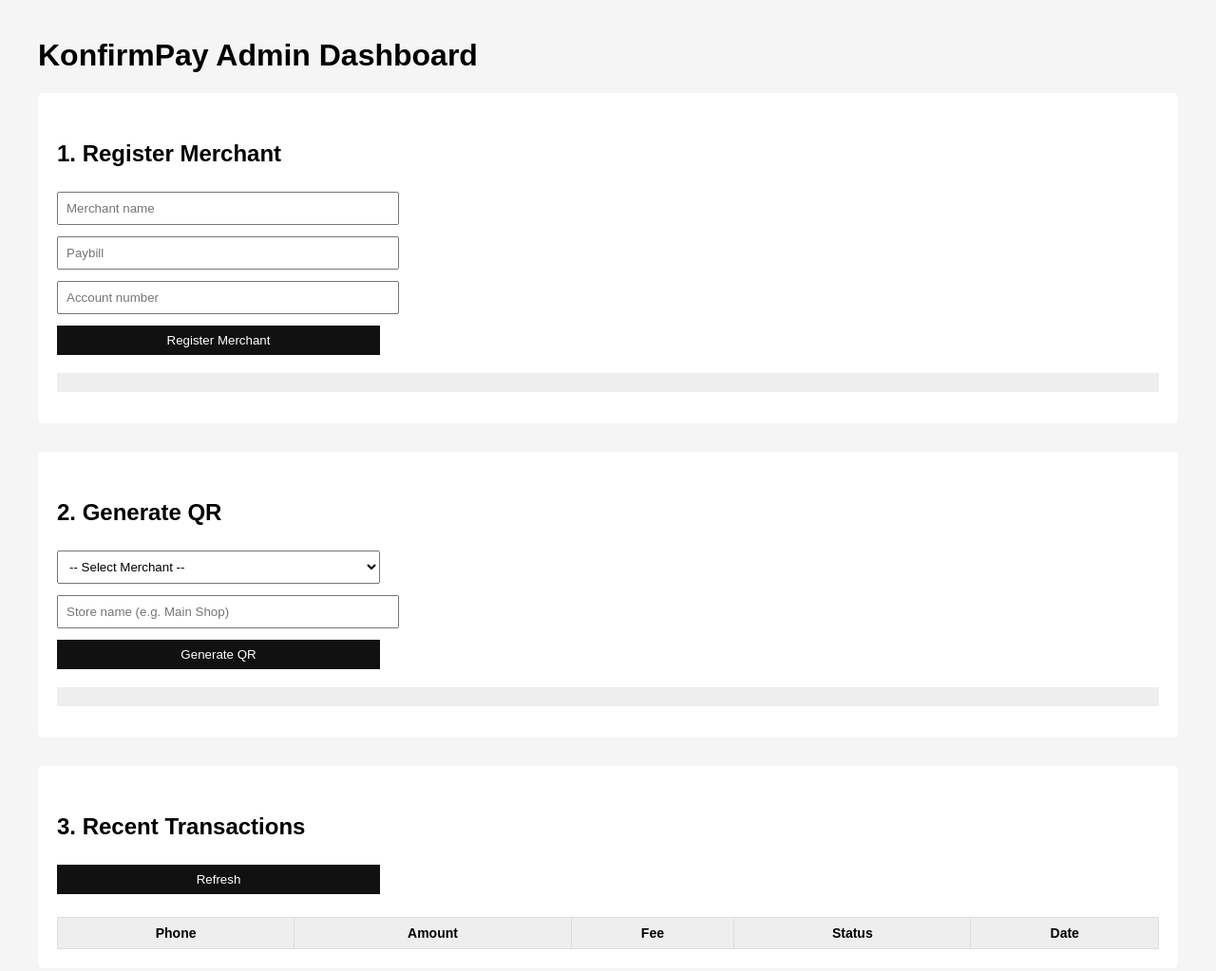
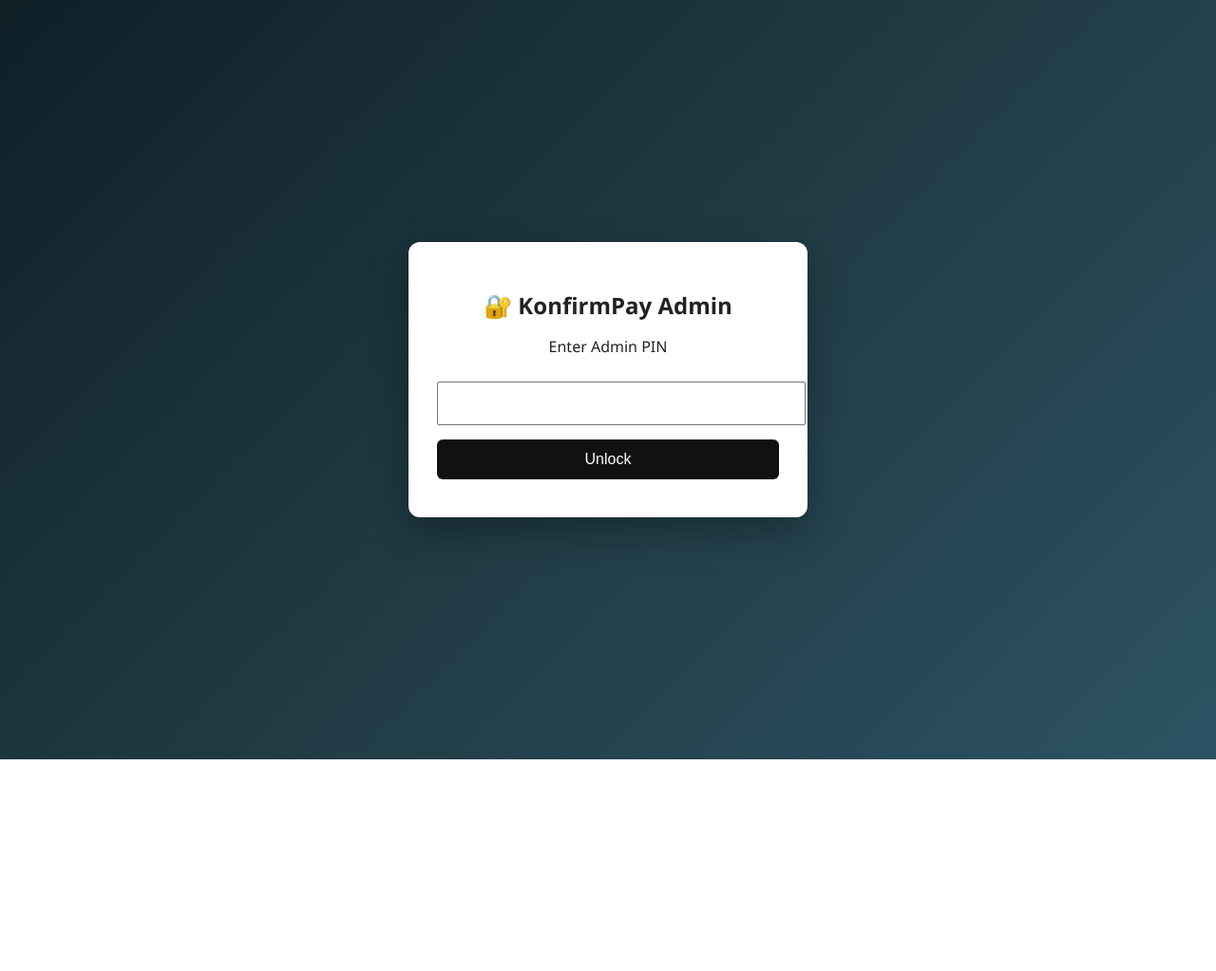
Before and after one commit to UkulimaFixQr/Konfirmpay, a website: page Public/admin.html in a window 1280 px wide. Shown: the whole page at 95% size. After the commit the page ends 800 px from the top, so only its background shows below. Drawn offline with Linux system fonts and the light colour scheme; no server answers.

Commit message:
dashboard

```diff
--- a/Public/admin.html
+++ b/Public/admin.html
@@ -5,82 +5,122 @@
   <meta charset="UTF-8" />
   <style>
     body {
-      font-family: Arial, sans-serif;
-      margin: 40px;
-      background: #f5f5f5;
+      font-family: "Segoe UI", Arial, sans-serif;
+      margin: 0;
+      background: linear-gradient(135deg, #0f2027, #203a43, #2c5364);
+      color: #222;
     }
-    h2 { margin-top: 30px; }
-    input, select, button {
-      padding: 8px;
-      margin: 6px 0;
-      width: 340px;
+
+    .lock-screen {
+      height: 100vh;
+      display: flex;
+      align-items: center;
+      justify-content: center;
     }
+
+    .card {
+      background: white;
+      padding: 30px;
+      width: 360px;
+      border-radius: 12px;
+      box-shadow: 0 15px 40px rgba(0,0,0,.3);
+      text-align: center;
+    }
+
+    .card h2 {
+      margin-bottom: 10px;
+    }
+
+    input {
+      padding: 12px;
+      width: 100%;
+      margin-top: 10px;
+      font-size: 16px;
+      text-align: center;
+      letter-spacing: 5px;
+    }
+
     button {
+      margin-top: 15px;
+      padding: 12px;
+      width: 100%;
+      border: none;
       background: #111;
       color: white;
-      border: none;
+      font-size: 16px;
       cursor: pointer;
+      border-radius: 6px;
     }
+
+    .error {
+      color: red;
+      margin-top: 10px;
+    }
+
+    .dashboard {
+      display: none;
+      padding: 40px;
+      background: #f5f5f5;
+      min-height: 100vh;
+    }
+
     .box {
       background: white;
       padding: 20px;
-      margin-bottom: 30px;
-      border-radius: 5px;
+      border-radius: 8px;
+      margin-bottom: 25px;
     }
-    pre {
-      background: #eee;
-      padding: 10px;
-    }
+
     table {
       width: 100%;
       border-collapse: collapse;
-      background: white;
     }
+
     th, td {
       border: 1px solid #ddd;
       padding: 8px;
       font-size: 14px;
     }
+
     th { background: #eee; }
   </style>
 </head>
 <body>
 
+<!-- LOCK SCREEN -->
+<div class="lock-screen" id="lock">
+  <div class="card">
+    <h2>🔐 KonfirmPay Admin</h2>
+    <p>Enter Admin PIN</p>
+    <input type="password" id="pin" maxlength="6" />
+    <button onclick="unlock()">Unlock</button>
+    <div class="error" id="err"></div>
+  </div>
+</div>
+
+<!-- DASHBOARD -->
+<div class="dashboard" id="dashboard">
   <h1>KonfirmPay Admin Dashboard</h1>
 
-<!-- REGISTER MERCHANT -->
   <div class="box">
-  <h2>1. Register Merchant</h2>
-
-  <input id="m_name" placeholder="Merchant name" /><br>
-  <input id="m_paybill" placeholder="Paybill" /><br>
-  <input id="m_account_number" placeholder="Account number" /><br>
-
-  <button onclick="registerMerchant()">Register Merchant</button>
-
+    <h3>Register Merchant</h3>
+    <input id="m_name" placeholder="Merchant name" />
+    <input id="m_paybill" placeholder="Paybill" />
+    <input id="m_account_number" placeholder="Account number" />
+    <button onclick="registerMerchant()">Register</button>
     <pre id="merchant_result"></pre>
   </div>
 
-<!-- GENERATE QR -->
   <div class="box">
-  <h2>2. Generate QR</h2>
-
-  <select id="merchant_select">
-    <option value="">-- Select Merchant --</option>
-  </select><br>
-
-  <input id="store_name" placeholder="Store name (e.g. Main Shop)" /><br>
-
+    <h3>Generate QR</h3>
+    <select id="merchant_select"></select>
+    <input id="store_name" placeholder="Store name" />
     <button onclick="generateQR()">Generate QR</button>
-
     <pre id="qr_result"></pre>
   </div>
 
-<!-- TRANSACTIONS -->
   <div class="box">
-  <h2>3. Recent Transactions</h2>
-  <button onclick="loadTransactions()">Refresh</button><br><br>
-
+    <h3>Recent Transactions</h3>
     <table>
       <thead>
         <tr>
@@ -94,20 +134,35 @@
       <tbody id="tx_table"></tbody>
     </table>
   </div>
+</div>
 
 <script>
+async function unlock() {
+  const res = await fetch("/admin/verify-pin", {
+    method: "POST",
+    headers: { "Content-Type": "application/json" },
+    body: JSON.stringify({ pin: pin.value })
+  });
+
+  if (res.ok) {
+    lock.style.display = "none";
+    dashboard.style.display = "block";
+    loadMerchants();
+    loadTransactions();
+  } else {
+    err.textContent = "Invalid PIN";
+  }
+}
+
 async function loadMerchants() {
   const res = await fetch("/admin/merchants");
   const merchants = await res.json();
-
-  const select = document.getElementById("merchant_select");
-  select.innerHTML = '<option value="">-- Select Merchant --</option>';
-
+  merchant_select.innerHTML = "";
   merchants.forEach(m => {
-    const opt = document.createElement("option");
-    opt.value = m.id;
-    opt.textContent = `${m.name} (Paybill ${m.paybill})`;
-    select.appendChild(opt);
+    const o = document.createElement("option");
+    o.value = m.id;
+    o.textContent = `${m.name} (${m.paybill})`;
+    merchant_select.appendChild(o);
   });
 }
 
@@ -116,60 +171,40 @@
     method: "POST",
     headers: { "Content-Type": "application/json" },
     body: JSON.stringify({
-      name: m_name.value.trim(),
-      paybill: m_paybill.value.trim(),
-      account_number: m_account_number.value.trim()
+      name: m_name.value,
+      paybill: m_paybill.value,
+      account_number: m_account_number.value
     })
   });
-
-  merchant_result.textContent =
-    JSON.stringify(await res.json(), null, 2);
-
+  merchant_result.textContent = JSON.stringify(await res.json(), null, 2);
   loadMerchants();
 }
 
 async function generateQR() {
-  const merchantId = merchant_select.value;
-
-  if (!merchantId) {
-    alert("Please select a merchant first");
-    return;
-  }
-
-  const res = await fetch(`/admin/merchant/${merchantId}/generate-qr`, {
+  const id = merchant_select.value;
+  const res = await fetch(`/admin/merchant/${id}/generate-qr`, {
     method: "POST",
     headers: { "Content-Type": "application/json" },
-    body: JSON.stringify({
-      store_name: store_name.value.trim()
-    })
+    body: JSON.stringify({ store_name: store_name.value })
   });
-
-  qr_result.textContent =
-    JSON.stringify(await res.json(), null, 2);
+  qr_result.textContent = JSON.stringify(await res.json(), null, 2);
 }
 
 async function loadTransactions() {
   const res = await fetch("/admin/transactions");
   const tx = await res.json();
-
-  const table = document.getElementById("tx_table");
-  table.innerHTML = "";
-
+  tx_table.innerHTML = "";
   tx.forEach(t => {
-    const row = document.createElement("tr");
-    row.innerHTML = `
+    tx_table.innerHTML += `
+      <tr>
         <td>${t.phone || ""}</td>
         <td>${t.amount}</td>
         <td>${t.verification_fee}</td>
         <td>${t.status}</td>
         <td>${new Date(t.created_at).toLocaleString()}</td>
-    `;
-    table.appendChild(row);
+      </tr>`;
   });
 }
-
-loadMerchants();
-loadTransactions();
 </script>
 
 </body>
```
Lines whose indentation alone changed are shown as unchanged.
